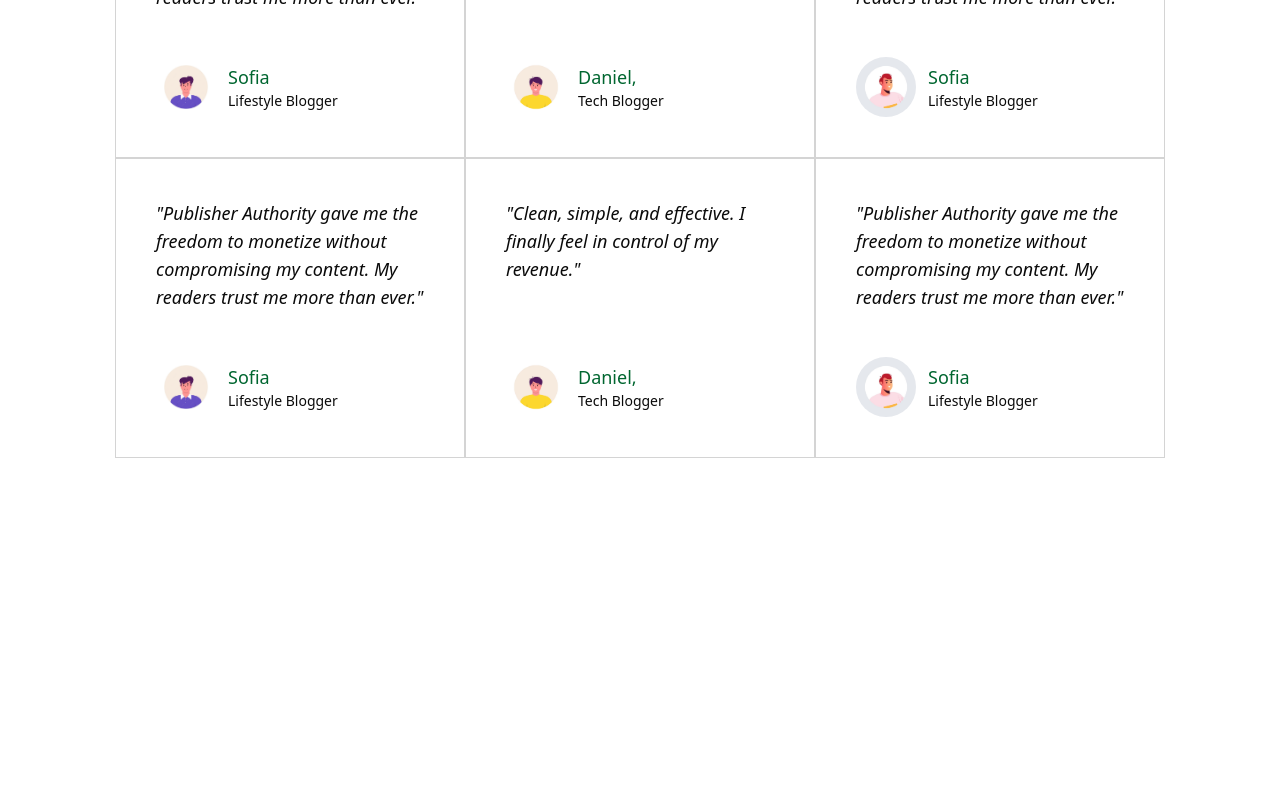
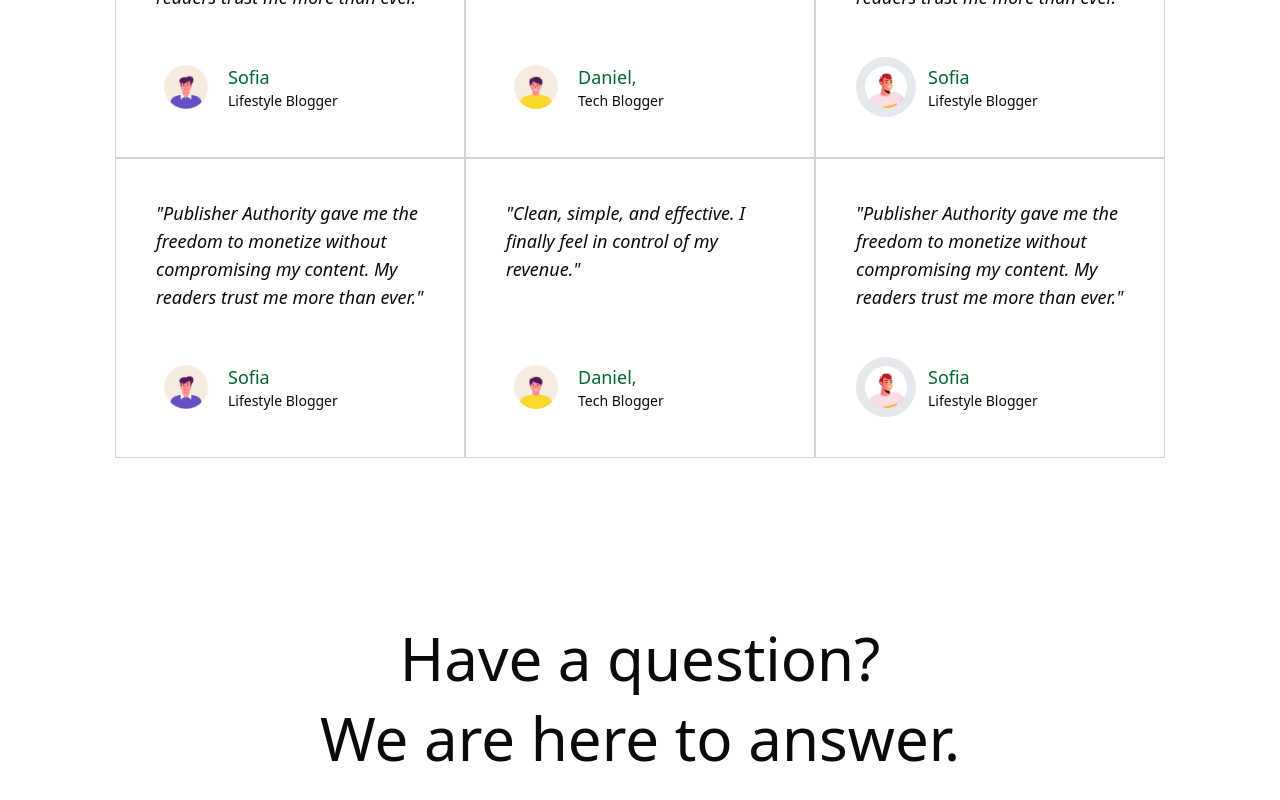
Before and after one commit to Maryammuhammadafzal/Publisher-Authority-Website, a Next.js app: page / in a window 1280 px wide. Shown: the part 4595-5395 px from the top of the page. Before the commit the page ends 5133 px from the top, so only its background shows below. Built offline with nearby package versions, Linux system fonts and the light colour scheme.

Commit message:
creating Faq section

```diff
--- a/src/app/faq/page.tsx
+++ b/src/app/faq/page.tsx
@@ -1,11 +1,18 @@
 import React from 'react'
 
 const FAQPage = () => {
-  return (
-    <div>
+    return (
+        <section className='faq bg-background w-full h-auto flex justify-center items-center lg:py-20 md:py-14 py-8 relative'>
+            {/* <div className='w-[200px] h-[200px] absolute right-0 top-0 bg-green-300/30 blur-[200]'></div> */}
+            <div className='lg:w-[90%] flex flex-col gap-8 text-center justify-center items-center'>
+                <h2 className='text-6xl font-medium text-center leading-20'>
+                    Have a question? <br />
+                    We are here to answer.
+                </h2>
 
-    </div>
-  )
+            </div>
+        </section>
+    )
 }
 
 export default FAQPage
--- a/src/app/page.tsx
+++ b/src/app/page.tsx
@@ -4,6 +4,7 @@
 import AboutPage from "./about/page.tsx";
 import HowItWorkPage from "./how-it-work/page.tsx";
 import TestimonialPage from "./testimonial/page.tsx";
+import FAQPage from "./faq/page.tsx";
 
 export default function Home() {
   return (
@@ -13,6 +14,7 @@
       <FeaturesPage />
       <HowItWorkPage/>
       <TestimonialPage/>
+      <FAQPage/>
     </div>
   );
 }
```
